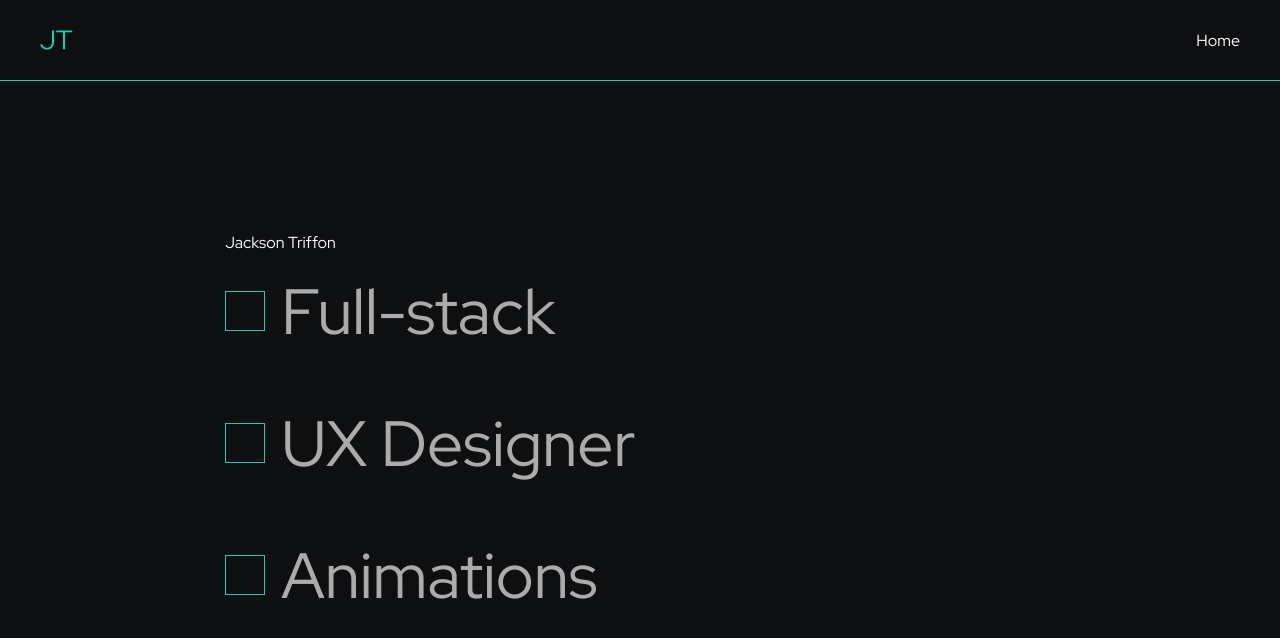
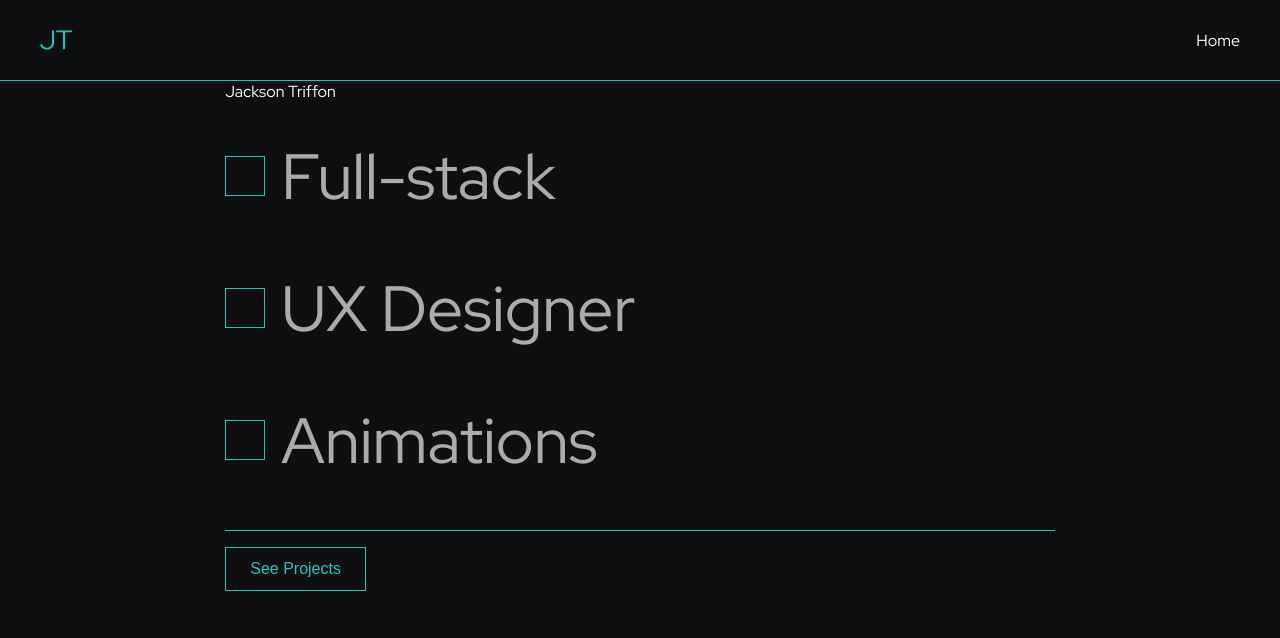
Before and after one commit to jacksontriffon/jacksontriffon.com, a Next.js app: page / in a window 1280 px wide. Shown: the top 638 px of the page. Built offline with nearby package versions, Linux system fonts and the light colour scheme.

Commit message:
bare projects page

```diff
--- a/app/layout.tsx
+++ b/app/layout.tsx
@@ -1,5 +1,7 @@
 import "./globals.scss";
 import localFont from "next/font/local";
+import Header from "@/components/jt-header/jt-header";
+import Tabs from "@/components/tabs/tabs";
 
 // Preload font
 const redHatDisplay = localFont({
@@ -20,7 +22,11 @@ export default function RootLayout({
 }) {
 	return (
 		<html lang="en" className={redHatDisplay.className}>
-			<body>{children}</body>
+			<body>
+				<Header />
+				{children}
+				<Tabs />
+			</body>
 		</html>
 	);
 }
--- a/app/page.module.scss
+++ b/app/page.module.scss
@@ -5,3 +5,15 @@
 	align-items: center;
 	min-height: 100vh;
 }
+
+.divider {
+	width: 100%;
+	height: 1px;
+	background-color: var(--primary-100);
+}
+
+.contentContainer {
+	display: flex;
+	flex-direction: column;
+	gap: 16px;
+}
--- a/app/page.tsx
+++ b/app/page.tsx
@@ -1,11 +1,11 @@
 import styles from "./page.module.scss";
-import Header from "@/components/jt-header/jt-header";
-import Tabs from "@/components/tabs/tabs";
 import Accordion, { AccordionDetails } from "@/components/accordian/accordian";
 import typescriptIcon from "../assets/logo/TypeScript.svg";
 import figmaIcon from "../assets/logo/Figma.svg";
 import adobeIcon from "../assets/logo/Adobe AE.svg";
 import lottieIcon from "../assets/logo/Lottie.svg";
+import Button from "@/components/button/button";
+import Link from "next/link";
 
 export default function Home() {
 	// To be fetched
@@ -65,16 +65,18 @@ export default function Home() {
 
 	return (
 		<main className={styles.main}>
-			<Header></Header>
-			<div>
+			<div className={styles.contentContainer}>
 				<a href="/contact">Jackson Triffon</a>
 				<div>
 					{skillsList.map((item, index) => (
-						<Accordion key={index} {...item}></Accordion>
+						<Accordion key={index} {...item} />
 					))}
 				</div>
+				<div className={styles.divider}></div>
+				<Link href={"/projects"}>
+					<Button {...{ text: "See Projects" }} />
+				</Link>
 			</div>
-			<Tabs></Tabs>
 		</main>
 	);
 }
--- /dev/null
+++ b/app/projects/page.tsx
@@ -0,0 +1,3 @@
+export default function Projects() {
+	return <></>;
+}
--- /dev/null
+++ b/components/button/button.module.scss
@@ -0,0 +1,12 @@
+.buttonContainer {
+	position: relative;
+	width: fit-content;
+	height: fit-content;
+	background-color: transparent;
+	border: 1px solid var(--primary-100);
+	color: var(--primary-100);
+	padding: 12px 24px;
+	font-size: var(--p);
+	font-weight: 300;
+	cursor: pointer;
+}
--- /dev/null
+++ b/components/button/button.tsx
@@ -0,0 +1,17 @@
+import ButtonUnstyled, { ButtonUnstyledProps } from "@mui/base/ButtonUnstyled";
+import { ImageProps } from "next/image";
+import styles from "./button.module.scss";
+
+type ButtonDetails = {
+	text: string;
+	icon?: ImageProps;
+	buttonProps?: ButtonUnstyledProps;
+};
+
+export default function Button(details: ButtonDetails) {
+	return (
+		<>
+			<button className={styles.buttonContainer}>{details.text}</button>
+		</>
+	);
+}
--- a/package.json
+++ b/package.json
@@ -9,6 +9,7 @@
 		"lint": "next lint"
 	},
 	"dependencies": {
+		"@mui/base": "^5.0.0-alpha.119",
 		"@types/animejs": "^3.1.7",
 		"@types/node": "18.14.4",
 		"@types/react": "18.0.28",
```
Also changed, not shown: app/projects/page.module.scss (added), 1 other file (tests, documents, lock files or other folders).
